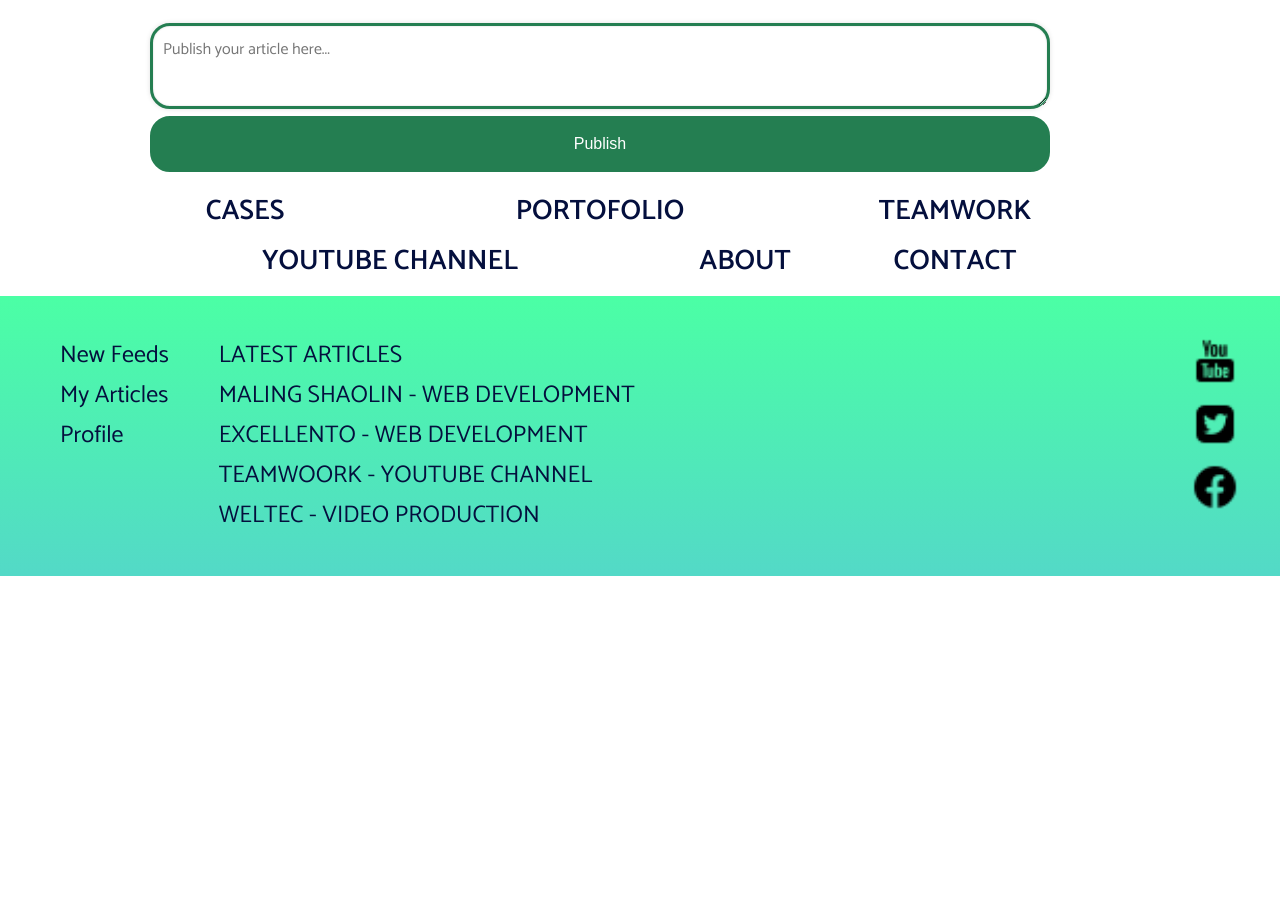
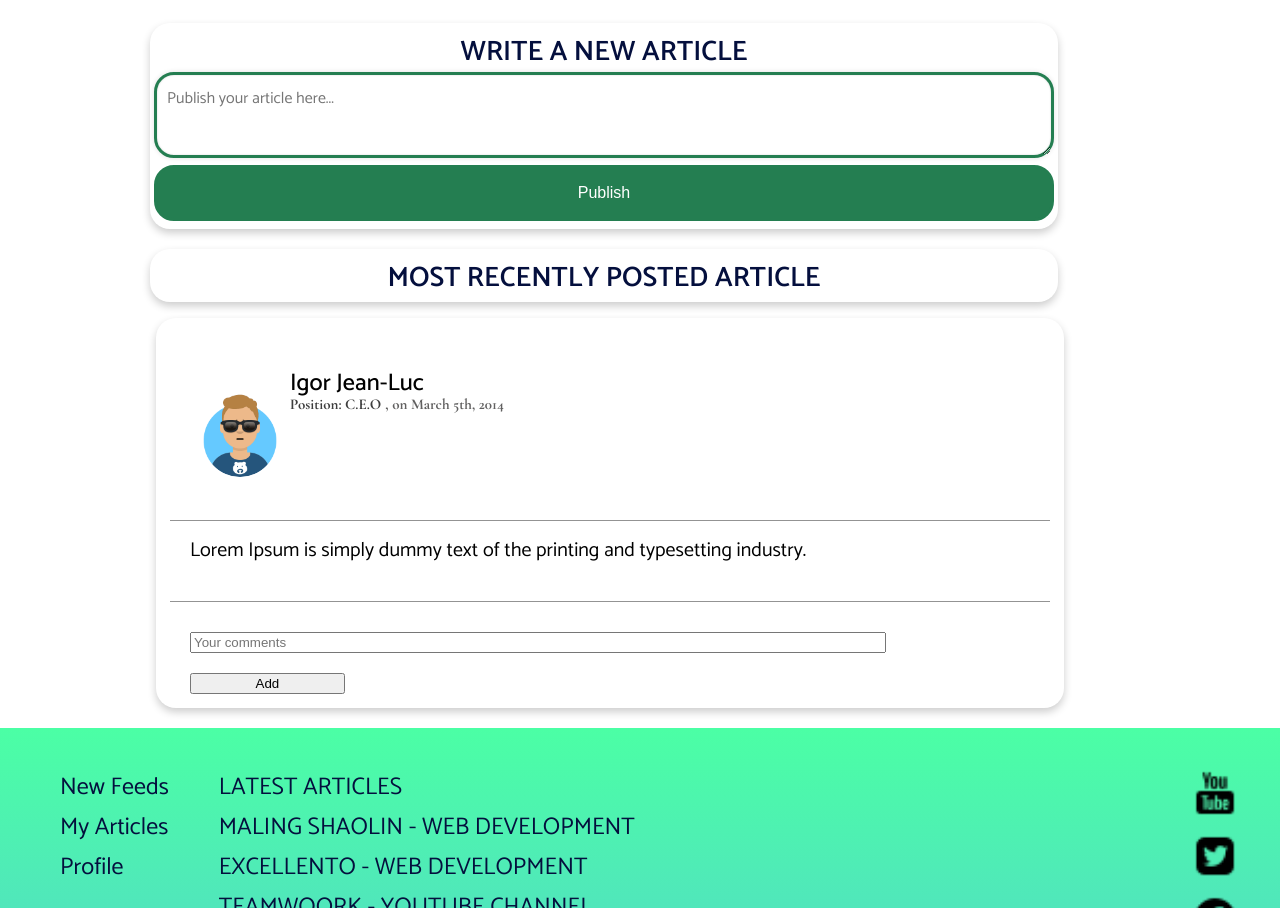
Before and after one commit to Nigorjeanluc/Teamwork, a plain HTML site: page index.html in a window 1280 px wide. Shown: the part 547-1455 px from the top of the page. Before the commit the page ends 1123 px from the top, so only its background shows below. Drawn offline with nearby package versions, Linux system fonts and the light colour scheme.

Commit message:
feature(design-article-box): add changes on index.html [Start #168333803]

```diff
--- a/index.html
+++ b/index.html
@@ -34,6 +34,7 @@
         <div class="wrapper">
             <section class="index-links">
                 <div class="index-boxlink-large">
+                    <h3>WRITE A NEW ARTICLE</h3>
                     <form>
                         <textarea placeholder="Publish your article here..."></textarea>
                         <button>Publish</button>
@@ -41,6 +42,40 @@
                 </div>
             </section>
             <section class="index-links">
+                <div class="index-boxlink-large">
+                    <h3>MOST RECENTLY POSTED ARTICLE</h3>
+                </div>
+            </section>
+            <section class="index-links-article">
+                <div class="index-boxlink-large">
+                    <div class="title-box">
+                        <ul class="article-list">
+                            <li>
+                                <div class="article-image">
+                                    <img src="./img/avatar/avataaars1.png" />
+                                </div>
+                                <div class="article-text">
+                                    <p class="">Igor Jean-Luc</p><span class="sub-role">Position: C.E.O</span> <span class="sub-text">, on March 5th, 2014</span>
+                                </div>
+                            </li>
+                        </ul>
+                    </div>
+                    <div class="article-box">
+                        <p class="article-content">Lorem Ipsum is simply dummy text of the printing and typesetting industry.</p>
+                    </div>
+                    <div class="article-comment-box">
+                        <form class="form-inline" role="form">
+                            <div class="comment-form">
+                                <input type="text" placeholder="Your comments" />
+                            </div>
+                            <div class="comment-form">
+                                <button>Add</button>
+                            </div>
+                        </form>
+                    </div>
+                </div>
+            </section>
+            <!-- <section class="index-links">
                     <a href="cases.html">
                         <div class="index-boxlink-square">
                             <h3>Cases</h3>
@@ -71,7 +106,7 @@
                             <h3>Contact</h3>
                         </div>
                     </a>
-            </section>
+                </section> -->
         </div>
     </main>
 
--- a/style.css
+++ b/style.css
@@ -305,8 +305,16 @@ header .header-cases {
 .index-links div {
     margin: 16px 16px 0;
     width: calc(100% - 32px);
+    padding: 4px;
     height: auto;
     background-color: none;
+    box-shadow: 0 4px 8px 0 rgba(0, 0, 0, 0.2);
+    transition: 0.3s;
+    border-radius: 20px;
+}
+
+.index-links div:hover {
+    box-shadow: 0 8px 16px 0 rgba(0, 0, 0, 0.2);
 }
 
 .index-links textarea {
@@ -358,16 +366,136 @@ header .header-cases {
     font-family: Catamaran;
     font-size: 28px;
     font-weight: 600;
-    line-height: 100px;
+    line-height: 50px;
     color: #040F3D;
     text-align: center;
     text-transform: uppercase;
 }
 
+.index-links-article .index-boxlink-large {
+    margin: 16px 16px 0;
+    width: calc(100% - 32px);
+    padding: 4px;
+    height: auto;
+    background-color: none;
+    box-shadow: 0 4px 8px 0 rgba(0, 0, 0, 0.2);
+    transition: 0.3s;
+    border-radius: 20px;
+}
+
+.index-links-article .index-boxlink-large:hover {
+    box-shadow: 0 8px 16px 0 rgba(0, 0, 0, 0.2);
+}
+
+.index-links-article .index-boxlink-large h3 {
+    font-family: Catamaran;
+    font-size: 15px;
+    font-weight: 600;
+    line-height: 100px;
+    color: #040F3D;
+    /* text-align: center; */
+    text-transform: uppercase;
+}
+
+.title-box {
+    padding: 10px;
+}
+
+.title-box label {
+    color: #444;
+    margin: 0;
+    display: inline-block;
+}
+
+.article-list {
+    padding: 10px;
+    list-style: none;
+    max-height: 200px;
+    overflow: auto;
+}
+
+.article-list li {
+    margin: 0px;
+    margin-top: 10px;
+}
+
+.article-list li>div {
+    display: table-cell;
+}
+
+.article-text p {
+    margin: 0px;
+    font-family: Catamaran;
+    font-weight: 500;
+    font-size: 24px;
+}
+
+.article-image {
+    width: 80px;
+    margin-right: 5px;
+    margin-top: -20px;
+    height: 100%;
+    float: left;
+}
+
+.article-image img {
+    width: 100%;
+    border-radius: 50%;
+}
+
+.article-box {
+    padding: 20px;
+    border-top: 1px solid rgba(138, 138, 138, 0.918);
+    font-family: Catamaran;
+    font-size: 20px;
+    height: auto;
+}
+
+.article-box .comment-form:first-child,
+.article-comment-box .comment-form:first-child {
+    width: 80%;
+}
+
+.article-box .comment-form:nth-child(2),
+.article-comment-box .comment-form:nth-child(2) {
+    width: 18%;
+}
+
+.article-comment-box .comment-form * {
+    width: 100%;
+}
+
+.article-content {
+    margin-top: 10px 0;
+}
+
+.sub-text {
+    color: rgb(97, 96, 96);
+    font-family: Cormorant Garamond;
+    font-size: 15px;
+    font-weight: bold;
+}
+
+.sub-role {
+    color: rgb(61, 61, 61);
+    font-family: Cormorant Garamond;
+    font-size: 15px;
+    font-weight: bold;
+}
+
+.article-comment-box {
+    border-top: 1px solid rgba(138, 138, 138, 0.918);
+    display: block;
+    padding: 10px;
+}
+
+.form-inline {
+    display: inline;
+}
+
 @media only screen and (min-width: 1000px) {
     .wrapper {
         width: 1000px;
-        box-align: center;
         margin: 0 auto;
     }
     .index-banner {
@@ -379,25 +507,40 @@ header .header-cases {
         margin: 0 auto;
     }
     .index-links {
-        overflow: hidden;
+        overflow: inherit;
+        height: auto;
     }
     .index-links div {
         margin: 20px 10px 0;
+        background-color: none;
+    }
+    .index-links-article {
+        overflow: inherit;
         height: auto;
+    }
+    .index-links-article div {
+        margin: 20px 10px 0;
         background-color: none;
-        float: left;
+    }
+    .index-links div h3 {
+        line-height: 30px;
+        padding-top: 10px;
+        padding-bottom: 5px;
+    }
+    .index-links-article div h3 {
+        line-height: 30px;
+        padding-top: 10px;
+        padding-bottom: 5px;
     }
     .index-boxlink-large {
         width: calc(100% - 100px) !important;
+        height: auto;
     }
     .index-boxlink-square {
         width: calc(25% - 60px) !important;
     }
     .index-boxlink-rectangle {
         width: calc(50% - 20px) !important;
-    }
-    .index-links div h3 {
-        line-height: 30px;
     }
 }
 
```
Also changed, not shown: img/avatar/avataaars1.png (added), img/avatar/avataaars2.png (added). Lines whose indentation alone changed are shown as unchanged.
